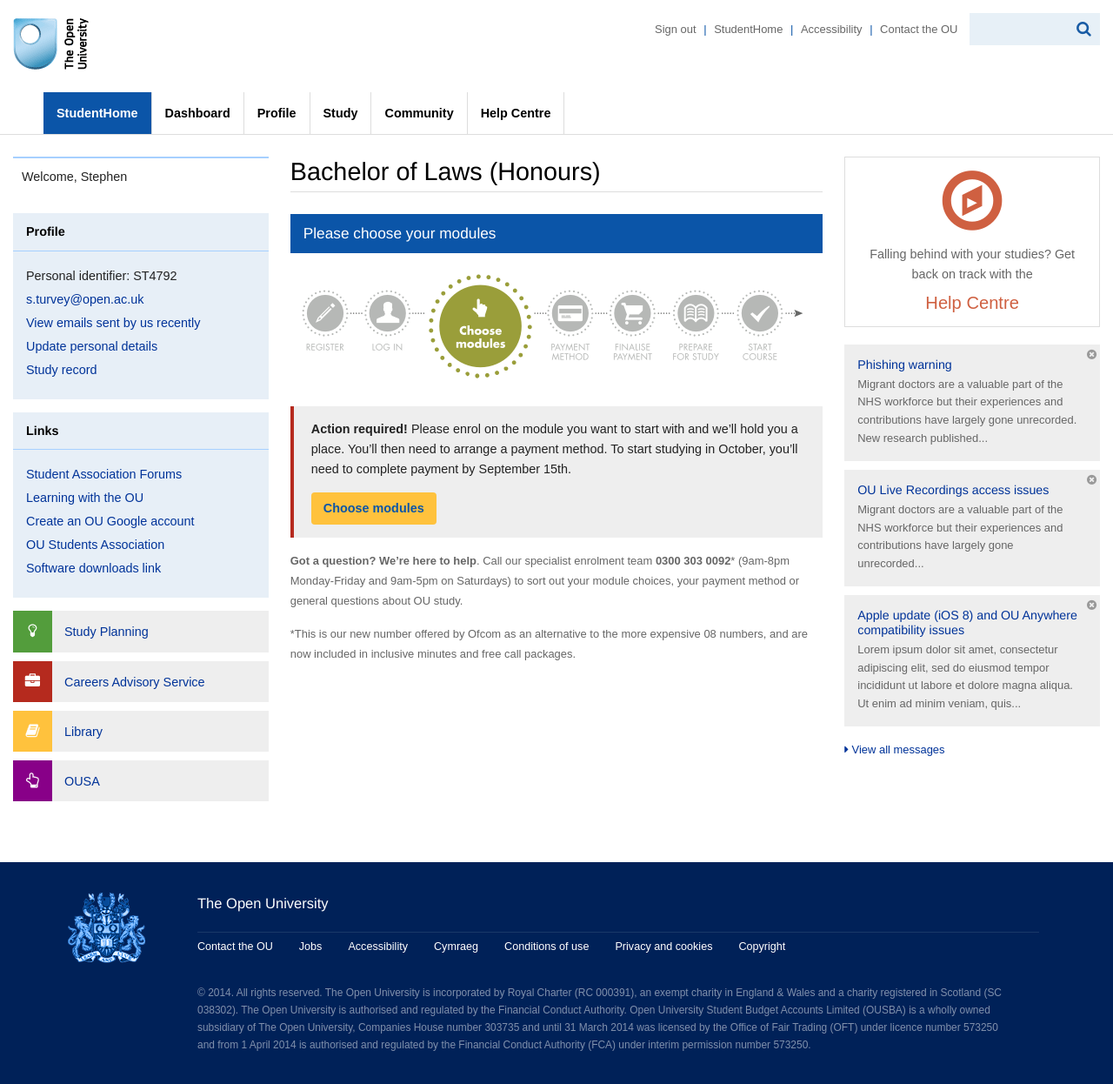
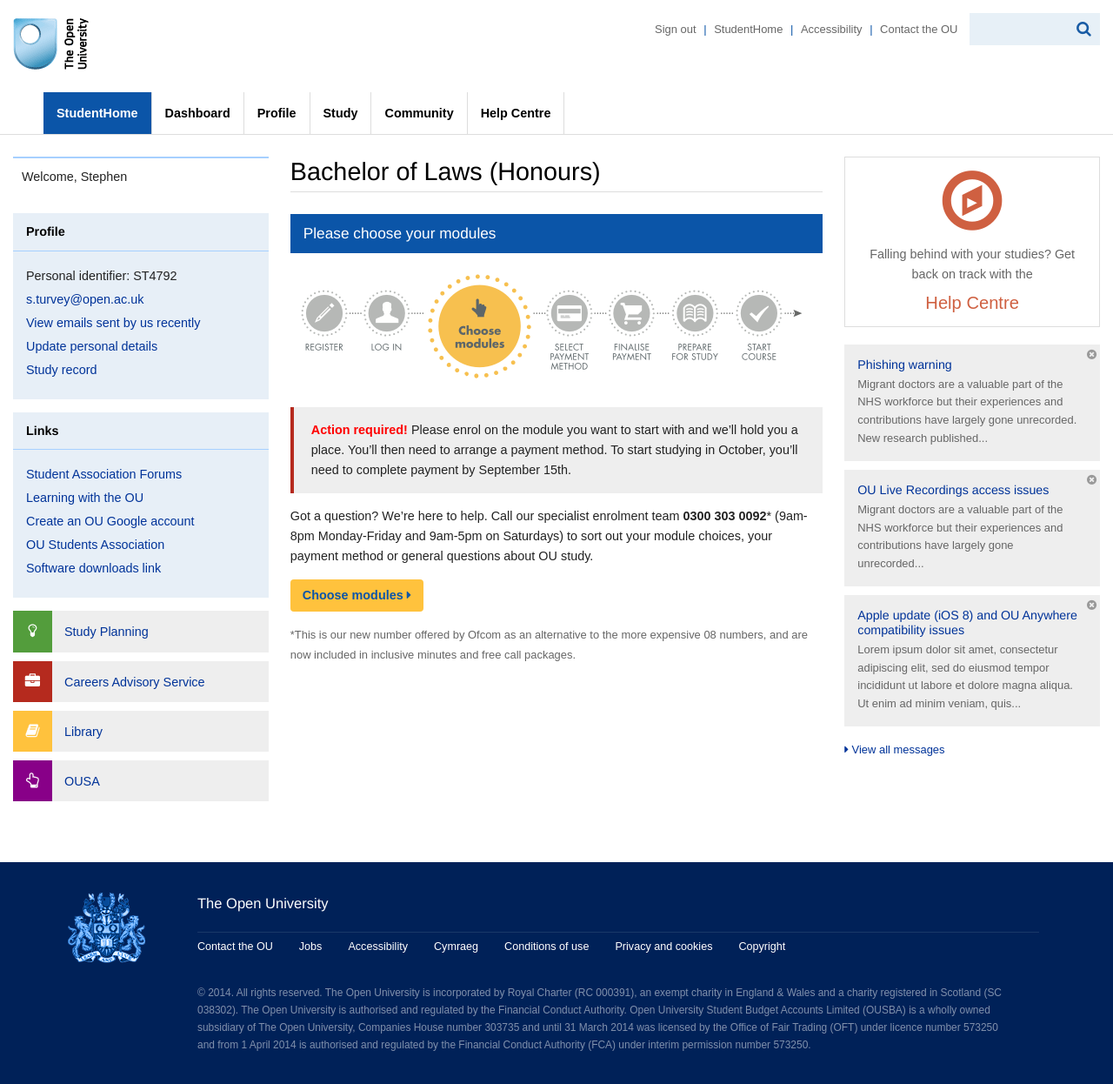
Before and after one commit to the-open-university/student-theme-framework, a Jekyll site: the page built from example-pages-studenthome2.html, in a window 1280 px wide. Shown: the whole page at 87% size. Built offline with Jekyll 4.4.1, drawn with Linux system fonts in a browser that asks for light colours; nearby versions of some CDN libraries.

Commit message:
new prog graphic

```diff
--- a/example-pages-studenthome2.html
+++ b/example-pages-studenthome2.html
@@ -82,16 +82,19 @@ ident: true
 <div class="ou-block-showhide">
 <h2>Please choose your modules</h2>
 
-<p><a href="#"><img src="img/progression.png" alt="Choose your modules"></a></p>
+<p><a href="#"><img src="img/progression.png" alt="Choose your modules"> </a></p>
 
 <div class="box ou-warning">
-<p><strong>Action required!</strong> Please enrol on the module you want to start with and we’ll hold you a place. You’ll then need to arrange a payment method. To start studying in October, you’ll need to complete payment by September 15th.</p>
-<a class="ou-btn" href="#">Choose modules</a>
+<p><strong style="color:red">Action required!</strong> Please enrol on the module you want to start with and we’ll hold you a place. You’ll then need to arrange a payment method. To start studying in October, you’ll need to complete payment by September 15th.</p>
 </div>
 
-<p><smaller><strong>Got a question? We’re here to help</strong>. Call our specialist enrolment team <strong>0300 303 0092</strong>* (9am-8pm Monday-Friday and 9am-5pm on Saturdays) to sort out your module choices, your payment method or general questions about OU study.</smaller></p>
+<p>Got a question? We’re here to help. Call our specialist enrolment team <strong>0300 303 0092</strong>* (9am-8pm Monday-Friday and 9am-5pm on Saturdays) to sort out your module choices, your payment method or general questions about OU study.</p>
+
+<a class="ou-btn" href="#">Choose modules <i class="fa fa-caret-right"></i></a>
 
 <p><smaller>*This is our new number offered by Ofcom as an alternative to the more expensive 08 numbers, and are now included in inclusive minutes and free call packages.</smaller></p>
+
+
 
 
 </div> <!-- end ou-block-showhide -->
--- a/gui/images-and-objects.css
+++ b/gui/images-and-objects.css
@@ -125,6 +125,8 @@ a.ou-btn:hover {
 }
 
 .box a.ou-btn {margin-bottom:0;}
+
+
 
 
 /*
```
Also changed, not shown: img/progression.png.
